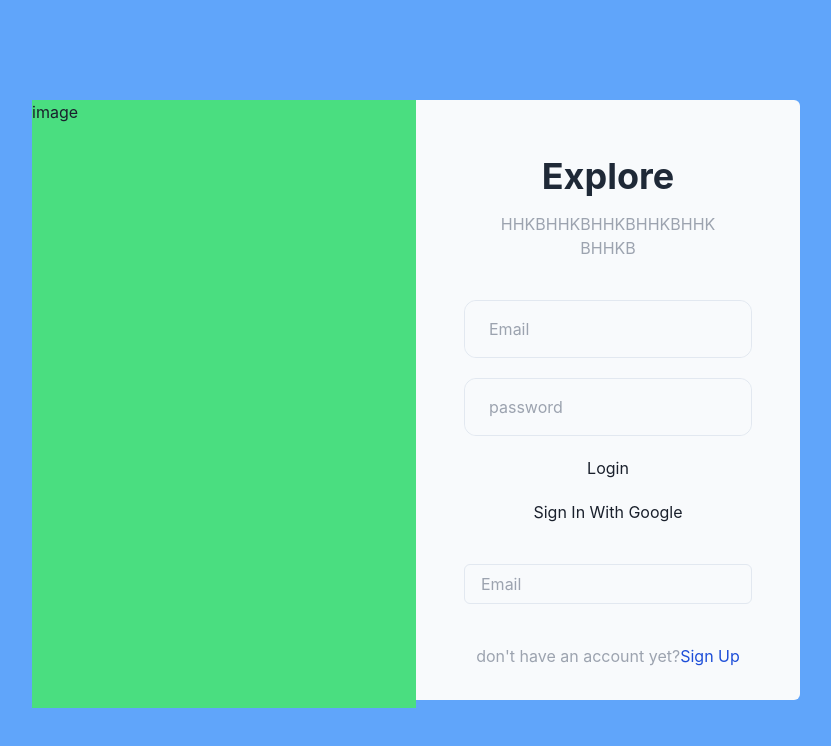
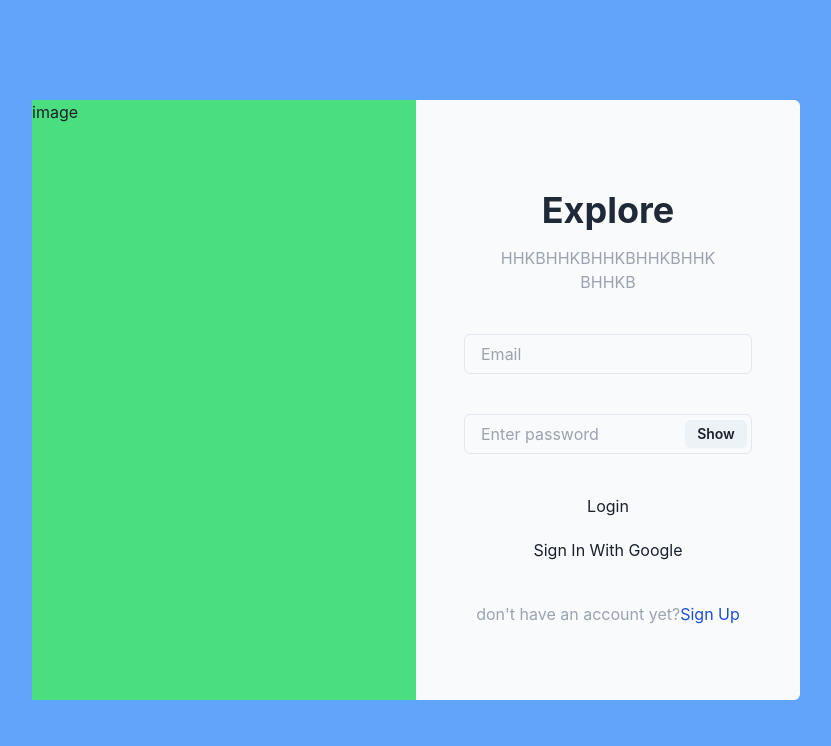
Before and after one commit to omegamaster86/portfolio1, a Next.js app in the folder front/: page /login in a window 1280 px wide. Shown: the top 746 px of the page, without its empty margins (224-1055 px from the left). Built offline with nearby package versions, Linux system fonts and the light colour scheme.

Commit message:
add : chakra-email,password

```diff
--- a/front/pages/login.tsx
+++ b/front/pages/login.tsx
@@ -2,7 +2,7 @@ import Email from "next-auth/providers/email";
 import Head from "next/head";
 import Link from "next/link";
 import { Layout } from "./components/layout";
-import { EmailAdress } from "./components/email"
+import { EmailAdress, PasswordInput } from "./components/email"
 
 export default function Login(){
     return(
@@ -15,7 +15,9 @@ export default function Login(){
                     <h1 className="text-gray-800 text-4xl font-bold py-4">Explore</h1>
                     <p className=" w-3/4 mx-auto text-gray-400">HHKBHHKBHHKBHHKBHHKBHHKB</p>
                 </div>
-                <form className=" flex flex-col gap-5">
+                <EmailAdress/>
+                <PasswordInput/>
+                {/* <form className=" flex flex-col gap-5">
                     <div className="flex border rounded-xl relative">
                         <input
                         className="w-full py-4 px-6 border rounded-xl bg-slate-50 focus:outline-none border-none"
@@ -31,7 +33,8 @@ export default function Login(){
                         name="password"
                         placeholder="password"
                         />
-                    </div>
+                    </div> */}
+                <form className=" flex flex-col gap-5">
                     <div className="input-button">
                         <button type="submit">
                             Login
@@ -43,7 +46,6 @@ export default function Login(){
                         </button>
                     </div>
                 </form>
-                <EmailAdress/>
                 <p className="text-gray-400 text-center">
                     don't have an account yet?<Link className=" text-blue-700" href={'/register'}>Sign Up</Link>
                 </p>
```
